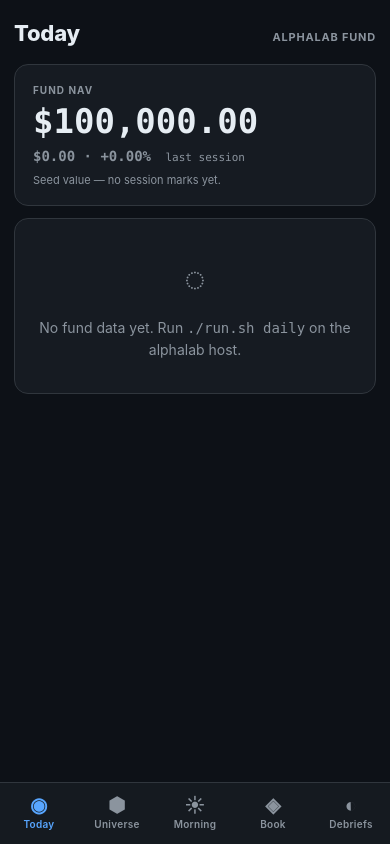
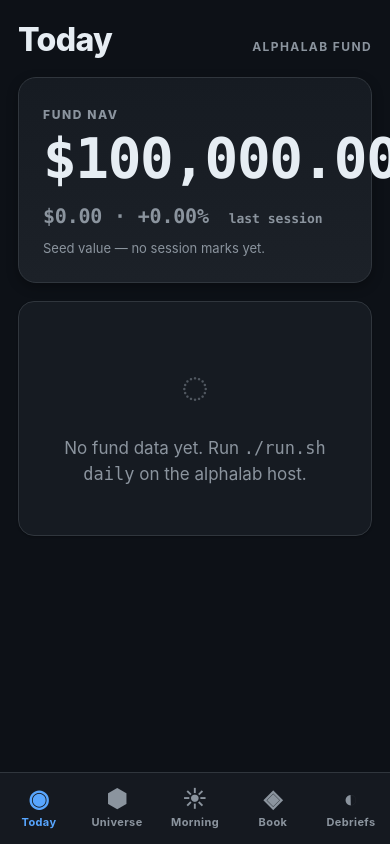
Before and after one commit to vishal0555/alphalens, a Flask app: page / in a window 390 px wide. Run offline with Flask 3, Linux system fonts and the light colour scheme; the visitor is signed in with stand-in values (Sample User, id 1); data that the repository does not hold is empty; some libraries are stand-ins or nearby versions.

Commit message:
Pro typography upgrade — bigger fonts, bolder hierarchy
The dashboard reads like a fund terminal now, not a card preview.

base.html:
  • Base font: 14px → 17px. SF Pro Display preferred; font-smoothing on.
  • Page width: 560px → 640px to breathe on tablets.
  • Page title: 22px → 32px, tighter letter-spacing.
  • Card headers: label 11px → 13px, padding 14×20.
  • Card body: 14×16 → 18×20, radius 14 → 16, subtle shadow.
  • Badges (posture / action / outcome / item-status / layer): all
    bumped from 10-11px to 12-13px, padding +1-2px, letter-spacing up.
  • Ticker symbols: weight 700 → 800, tighter spacing.
  • Bottom nav: height 62 → 72 for thumb reach; label 10 → 11, icon
    20 → 24.

dashboard.html:
  • NAV block: gradient bg, padding 28×24, radius 18, subtle shadow.
    Hero number 34px → 56px (the showstopper). PnL line 14 → 20px,
    bold, with "last session" trail in muted at 13px.
  • Posture thesis: 13 → 16px line-height 1.6.
  • Universe tiles: padding 14×16, gap 12, ticker 18px, weight 18px
    (both at -.01em).
  • Risks: 12 → 14px with thicker amber accent.
  • Today's book rows: ticker 17px, PnL 18px bold; realised row uses
    22px bold with uppercase label.
  • Lessons: 12 → 14px, scope tag bigger.

```diff
--- a/templates/base.html
+++ b/templates/base.html
@@ -28,75 +28,78 @@
     *, *::before, *::after { box-sizing: border-box; margin: 0; padding: 0; }
     html { scroll-behavior: smooth; overflow-x: hidden; }
     body {
-      font-family: -apple-system, BlinkMacSystemFont, 'Segoe UI', 'Inter', sans-serif;
+      font-family: -apple-system, BlinkMacSystemFont, 'SF Pro Display', 'Inter', 'Segoe UI', sans-serif;
       background: var(--bg);
       color: var(--text);
-      font-size: 14px;
-      line-height: 1.55;
+      font-size: 17px;
+      line-height: 1.5;
       overflow-x: hidden;
-      padding-bottom: calc(var(--nav-h) + env(safe-area-inset-bottom, 0px) + 12px);
+      padding-bottom: calc(var(--nav-h) + env(safe-area-inset-bottom, 0px) + 16px);
+      -webkit-font-smoothing: antialiased;
+      -moz-osx-font-smoothing: grayscale;
     }
-    .page { max-width: 560px; margin: 0 auto; padding: 16px 14px 0; }
+    .page { max-width: 640px; margin: 0 auto; padding: 22px 18px 0; }
 
     /* ── Top header (page title + small subtitle) ─────────── */
     .topbar {
       display: flex; align-items: baseline; justify-content: space-between;
-      margin-bottom: 14px;
+      margin-bottom: 20px;
     }
-    .topbar h1 { font-size: 22px; font-weight: 800; letter-spacing: -.01em; }
-    .topbar .sub { font-size: 11px; color: var(--muted); text-transform: uppercase; letter-spacing: .8px; font-weight: 700; }
+    .topbar h1 { font-size: 32px; font-weight: 800; letter-spacing: -.02em; line-height: 1.1; }
+    .topbar .sub { font-size: 12px; color: var(--muted); text-transform: uppercase; letter-spacing: 1.4px; font-weight: 700; }
 
     /* ── Cards ──────────────────────────────────────────── */
     .card {
       background: var(--bg2);
       border: 1px solid var(--border);
-      border-radius: 14px;
-      margin-bottom: 12px;
+      border-radius: 16px;
+      margin-bottom: 16px;
       overflow: hidden;
+      box-shadow: 0 1px 2px rgba(0,0,0,.25);
     }
     .card-header {
       background: var(--bg3);
       border-bottom: 1px solid var(--border);
-      padding: 11px 16px;
+      padding: 14px 20px;
       display: flex;
       justify-content: space-between;
       align-items: center;
       gap: 8px;
     }
-    .card-label { font-size: 11px; font-weight: 700; text-transform: uppercase; letter-spacing: .8px; color: var(--text); }
-    .card-sub   { font-size: 11px; color: var(--muted); }
-    .card-body  { padding: 14px 16px; }
-    .card-body.tight { padding: 6px 0; }
+    .card-label { font-size: 13px; font-weight: 800; text-transform: uppercase; letter-spacing: 1.2px; color: var(--text); }
+    .card-sub   { font-size: 13px; color: var(--muted); font-weight: 500; }
+    .card-body  { padding: 18px 20px; }
+    .card-body.tight { padding: 8px 0; }
 
     /* ── PnL / number colouring ─────────────────────────── */
     .pos { color: var(--green); }
     .neg { color: var(--red); }
     .flat { color: var(--muted); }
-    .num { font-variant-numeric: tabular-nums; font-family: ui-monospace, SFMono-Regular, Menlo, monospace; }
+    .num { font-variant-numeric: tabular-nums; font-family: 'SF Mono', ui-monospace, SFMono-Regular, Menlo, monospace; font-feature-settings: "tnum"; }
 
-    /* ── Badges ─────────────────────────────────────────── */
-    .badge { display: inline-flex; align-items: center; border-radius: 20px; padding: 3px 10px; font-size: 11px; font-weight: 700; letter-spacing: .04em; border: 1px solid transparent; white-space: nowrap; }
+    /* ── Badges (sized up for visibility) ──────────────── */
+    .badge { display: inline-flex; align-items: center; border-radius: 22px; padding: 5px 14px; font-size: 13px; font-weight: 800; letter-spacing: .06em; border: 1px solid transparent; white-space: nowrap; text-transform: uppercase; }
     .badge.aggressive { color: var(--green); background: var(--green-bg); border-color: var(--green-bd); }
     .badge.neutral    { color: var(--muted); background: var(--bg3);      border-color: var(--border); }
     .badge.defensive  { color: var(--red);   background: var(--red-bg);   border-color: var(--red-bd); }
 
-    .action { display: inline-block; padding: 2px 8px; border-radius: 10px; font-size: 10px; font-weight: 700; text-transform: uppercase; letter-spacing: .04em; border: 1px solid var(--border); background: var(--bg3); color: var(--muted); white-space: nowrap; }
+    .action { display: inline-block; padding: 4px 11px; border-radius: 11px; font-size: 12px; font-weight: 800; text-transform: uppercase; letter-spacing: .06em; border: 1px solid var(--border); background: var(--bg3); color: var(--muted); white-space: nowrap; }
     .action.enter_full    { color: var(--green); background: var(--green-bg); border-color: var(--green-bd); }
-    .action.scale_in_half { color: var(--accent); background: rgba(88,166,255,.10); border-color: rgba(88,166,255,.30); }
+    .action.scale_in_half { color: var(--accent); background: rgba(88,166,255,.12); border-color: rgba(88,166,255,.35); }
     .action.add           { color: var(--green); background: var(--green-bg); border-color: var(--green-bd); }
     .action.hold          { color: var(--muted); }
     .action.trim          { color: var(--amber); background: var(--amber-bg); border-color: var(--amber-bd); }
     .action.exit          { color: var(--red);   background: var(--red-bg);   border-color: var(--red-bd); }
 
-    .outcome { display: inline-block; padding: 2px 8px; border-radius: 10px; font-size: 10px; font-weight: 700; text-transform: uppercase; border: 1px solid var(--border); background: var(--bg3); color: var(--muted); }
+    .outcome { display: inline-block; padding: 4px 11px; border-radius: 11px; font-size: 12px; font-weight: 800; text-transform: uppercase; letter-spacing: .06em; border: 1px solid var(--border); background: var(--bg3); color: var(--muted); }
     .outcome.win       { color: var(--green); background: var(--green-bg); border-color: var(--green-bd); }
     .outcome.loss      { color: var(--red);   background: var(--red-bg);   border-color: var(--red-bd); }
     .outcome.breakeven { color: var(--muted); }
     .outcome.no_fill   { color: var(--amber); background: var(--amber-bg); border-color: var(--amber-bd); }
     .outcome.cancelled { color: var(--muted); border-style: dashed; }
 
-    .item-status { display: inline-block; padding: 2px 8px; border-radius: 10px; font-size: 10px; font-weight: 700; text-transform: uppercase; border: 1px solid var(--border); background: var(--bg3); color: var(--muted); }
-    .item-status.open           { color: var(--accent); background: rgba(88,166,255,.10); border-color: rgba(88,166,255,.30); }
+    .item-status { display: inline-block; padding: 4px 11px; border-radius: 11px; font-size: 12px; font-weight: 800; text-transform: uppercase; letter-spacing: .06em; border: 1px solid var(--border); background: var(--bg3); color: var(--muted); }
+    .item-status.open           { color: var(--accent); background: rgba(88,166,255,.12); border-color: rgba(88,166,255,.35); }
     .item-status.filled         { color: var(--amber); background: var(--amber-bg); border-color: var(--amber-bd); }
     .item-status.exited_target  { color: var(--green); background: var(--green-bg); border-color: var(--green-bd); }
     .item-status.exited_stop    { color: var(--red);   background: var(--red-bg);   border-color: var(--red-bd); }
@@ -105,8 +108,8 @@
     .item-status.expired,
     .item-status.cancelled      { color: var(--muted); }
 
-    /* Layer colour chips (8 AI-stack layers) */
-    .layer { display: inline-block; padding: 1px 7px; border-radius: 9px; font-size: 10px; font-weight: 700; border: 1px solid var(--border); background: var(--bg3); color: var(--muted); text-transform: lowercase; letter-spacing: .02em; }
+    /* Layer colour chips (8 AI-stack layers) — sized up */
+    .layer { display: inline-block; padding: 3px 10px; border-radius: 11px; font-size: 12px; font-weight: 700; border: 1px solid var(--border); background: var(--bg3); color: var(--muted); text-transform: lowercase; letter-spacing: .04em; }
     .layer.silicon     { color: #e3b341; border-color: rgba(227,179,65,.30); background: rgba(227,179,65,.08); }
     .layer.hyperscaler { color: #58a6ff; border-color: rgba(88,166,255,.30); background: rgba(88,166,255,.08); }
     .layer.power       { color: #d2a8ff; border-color: rgba(210,168,255,.30); background: rgba(210,168,255,.08); }
@@ -116,29 +119,30 @@
     .layer.device      { color: #ffa657; border-color: rgba(255,166,87,.30); background: rgba(255,166,87,.08); }
     .layer.sovereign   { color: #c9d1d9; border-color: var(--border); background: var(--bg3); }
 
-    .ticker { font-family: ui-monospace, SFMono-Regular, Menlo, monospace; color: var(--accent); font-weight: 700; }
+    .ticker { font-family: 'SF Mono', ui-monospace, SFMono-Regular, Menlo, monospace; color: var(--accent); font-weight: 800; letter-spacing: -.01em; }
     .muted { color: var(--muted); }
 
-    /* ── Tables ─────────────────────────────────────────── */
+    /* ── Rows ──────────────────────────────────────────── */
     .row {
       display: flex; align-items: center; justify-content: space-between;
-      padding: 10px 16px; border-bottom: 1px solid var(--border2);
+      padding: 14px 20px; border-bottom: 1px solid var(--border2);
     }
     .row:last-child { border-bottom: none; }
     .row a { color: var(--text); text-decoration: none; display: contents; }
-    .row-main { display: flex; flex-direction: column; gap: 3px; min-width: 0; flex: 1; }
-    .row-meta { font-size: 11px; color: var(--muted); }
-    .row-right { display: flex; flex-direction: column; align-items: flex-end; gap: 3px; flex-shrink: 0; }
+    .row-main { display: flex; flex-direction: column; gap: 5px; min-width: 0; flex: 1; }
+    .row-meta { font-size: 13px; color: var(--muted); }
+    .row-right { display: flex; flex-direction: column; align-items: flex-end; gap: 4px; flex-shrink: 0; }
 
-    /* ── Bottom nav (5 tabs) ────────────────────────────── */
+    /* ── Bottom nav (5 tabs) — taller for thumb reach ─── */
+    :root { --nav-h: 72px; }
     .bottom-nav {
       position: fixed;
       bottom: 0; left: 0; right: 0;
       height: calc(var(--nav-h) + env(safe-area-inset-bottom, 0px));
       padding-bottom: env(safe-area-inset-bottom, 0px);
-      background: rgba(22,27,34,.97);
-      backdrop-filter: blur(12px);
-      -webkit-backdrop-filter: blur(12px);
+      background: rgba(22,27,34,.96);
+      backdrop-filter: blur(16px);
+      -webkit-backdrop-filter: blur(16px);
       border-top: 1px solid var(--border);
       display: flex;
       z-index: 200;
@@ -149,20 +153,20 @@
       flex-direction: column;
       align-items: center;
       justify-content: center;
-      gap: 2px;
+      gap: 3px;
       color: var(--muted);
       text-decoration: none;
-      font-size: 10px;
-      font-weight: 600;
-      letter-spacing: .3px;
+      font-size: 11px;
+      font-weight: 700;
+      letter-spacing: .4px;
       -webkit-tap-highlight-color: transparent;
       transition: color .15s;
     }
     .bottom-nav a.active { color: var(--accent); }
-    .nav-icon { font-size: 20px; line-height: 1; }
+    .nav-icon { font-size: 24px; line-height: 1; }
 
-    .empty-state { text-align: center; padding: 32px 16px; color: var(--muted); }
-    .empty-icon  { font-size: 36px; margin-bottom: 10px; }
+    .empty-state { text-align: center; padding: 48px 20px; color: var(--muted); }
+    .empty-icon  { font-size: 48px; margin-bottom: 14px; opacity: .5; }
   </style>
   {% block head %}{% endblock %}
 </head>
--- a/templates/dashboard.html
+++ b/templates/dashboard.html
@@ -4,40 +4,45 @@
 {% block head %}
 <style>
   .nav-block {
-    background: var(--bg2);
+    background: linear-gradient(180deg, var(--bg2) 0%, var(--bg3) 100%);
     border: 1px solid var(--border);
-    border-radius: 14px;
-    padding: 18px 18px 16px;
-    margin-bottom: 12px;
+    border-radius: 18px;
+    padding: 28px 24px 24px;
+    margin-bottom: 18px;
+    box-shadow: 0 4px 12px rgba(0,0,0,.30);
   }
-  .nav-label { font-size: 10px; font-weight: 700; letter-spacing: 1px; text-transform: uppercase; color: var(--muted); }
-  .nav-value { font-size: 34px; font-weight: 800; margin-top: 4px; line-height: 1.1; }
-  .nav-pnl   { font-size: 14px; font-weight: 700; margin-top: 6px; }
-  .nav-meta  { font-size: 11px; color: var(--muted); margin-top: 4px; }
+  .nav-label { font-size: 12px; font-weight: 800; letter-spacing: 1.6px; text-transform: uppercase; color: var(--muted); }
+  .nav-value { font-size: 56px; font-weight: 800; margin-top: 6px; line-height: 1.05; letter-spacing: -.025em; }
+  .nav-pnl   { font-size: 20px; font-weight: 800; margin-top: 12px; letter-spacing: -.01em; }
+  .nav-pnl .ago { color: var(--muted); font-size: 13px; font-weight: 600; margin-left: 8px; letter-spacing: 0; }
+  .nav-meta  { font-size: 13px; color: var(--muted); margin-top: 8px; }
 
-  .thesis { padding: 12px 16px; font-size: 13px; line-height: 1.6; }
-  .regime-line { font-size: 11px; color: var(--muted); margin-top: 8px; }
+  .thesis { padding: 18px 20px; font-size: 16px; line-height: 1.6; }
+  .regime-line { font-size: 14px; color: var(--muted); padding: 0 20px 16px; line-height: 1.55; }
+  .regime-line strong { color: var(--text); }
 
   .uni-grid {
     display: grid;
     grid-template-columns: repeat(2, 1fr);
-    gap: 8px;
-    padding: 12px;
+    gap: 12px;
+    padding: 16px;
   }
   .uni-tile {
     background: var(--bg3); border: 1px solid var(--border);
-    border-radius: 10px; padding: 10px 12px;
-    display: flex; flex-direction: column; gap: 4px;
+    border-radius: 12px; padding: 14px 16px;
+    display: flex; flex-direction: column; gap: 8px;
+    transition: border-color .15s;
   }
   .uni-tile .top { display: flex; justify-content: space-between; align-items: baseline; gap: 6px; }
-  .uni-tile .weight { font-size: 13px; font-weight: 800; }
+  .uni-tile .ticker { font-size: 18px; }
+  .uni-tile .weight { font-size: 18px; font-weight: 800; letter-spacing: -.01em; }
 
-  .risk { padding: 8px 12px; background: var(--amber-bg); border: 1px solid var(--amber-bd); border-left: 3px solid var(--amber); border-radius: 6px; font-size: 12px; margin: 6px 16px; }
+  .risk { padding: 12px 16px; background: var(--amber-bg); border: 1px solid var(--amber-bd); border-left: 4px solid var(--amber); border-radius: 8px; font-size: 14px; line-height: 1.5; margin: 8px 20px; }
 
-  .lesson { padding: 8px 16px; border-bottom: 1px solid var(--border2); font-size: 12px; line-height: 1.5; }
+  .lesson { padding: 14px 20px; border-bottom: 1px solid var(--border2); font-size: 14px; line-height: 1.55; }
   .lesson:last-child { border-bottom: none; }
   .lesson .when { color: var(--muted); font-style: italic; }
-  .lesson .scope-tag { display: inline-block; padding: 1px 6px; border-radius: 8px; background: var(--bg3); border: 1px solid var(--border); font-size: 9px; font-weight: 700; text-transform: uppercase; letter-spacing: .04em; color: var(--muted); margin-right: 6px; }
+  .lesson .scope-tag { display: inline-block; padding: 3px 9px; border-radius: 9px; background: var(--bg3); border: 1px solid var(--border); font-size: 11px; font-weight: 800; text-transform: uppercase; letter-spacing: .06em; color: var(--muted); margin-right: 8px; }
 </style>
 {% endblock %}
 
@@ -64,7 +69,7 @@
     {% set pct = (pnl / nav.starting_nav * 100) if nav.starting_nav else None %}
     <div class="nav-pnl num {{ pnl | pnl_class }}">
       {{ pnl | signed_money }}{% if pct is not none %} · {{ pct | signed_pct }}{% endif %}
-      <span class="muted" style="font-size:11px; font-weight:500; margin-left:6px;">last session</span>
+      <span class="ago">last session</span>
     </div>
     <div class="nav-meta">
       {% if nav.seed %}
@@ -139,7 +144,7 @@
     {% for it in items %}
     <div class="row">
       <div class="row-main">
-        <span><span class="ticker">{{ it.ticker }}</span> <span class="muted num" style="font-size:11px;">×{{ it.size_shares }}</span></span>
+        <span><span class="ticker" style="font-size:17px;">{{ it.ticker }}</span> <span class="muted num" style="font-size:14px;">×{{ it.size_shares }}</span></span>
         <span class="row-meta">
           <span class="item-status {{ it.status }}">{{ it.status }}</span>
         </span>
@@ -147,9 +152,9 @@
       <div class="row-right">
         {% if it.entry_fill_price and it.exit_fill_price %}
           {% set pnl = (it.exit_fill_price - it.entry_fill_price) * it.size_shares %}
-          <span class="num {{ pnl | pnl_class }}">{{ pnl | signed_money }}</span>
+          <span class="num {{ pnl | pnl_class }}" style="font-size:18px; font-weight:800;">{{ pnl | signed_money }}</span>
         {% elif it.entry_fill_price %}
-          <span class="num muted">@ {{ '%.2f'|format(it.entry_fill_price) }}</span>
+          <span class="num muted" style="font-size:15px;">@ {{ '%.2f'|format(it.entry_fill_price) }}</span>
         {% else %}
           <span class="muted num">—</span>
         {% endif %}
@@ -157,9 +162,9 @@
     </div>
     {% endfor %}
     {% if realised is not none %}
-    <div class="row" style="background: var(--bg3); padding: 11px 16px; border-top: 1px solid var(--border);">
-      <div class="row-main"><strong>Realised PnL</strong></div>
-      <div class="row-right"><span class="num {{ realised | pnl_class }}" style="font-weight: 700;">{{ realised | signed_money }}</span></div>
+    <div class="row" style="background: var(--bg3); padding: 16px 20px; border-top: 1px solid var(--border);">
+      <div class="row-main"><strong style="font-size:15px; letter-spacing:.04em; text-transform:uppercase; color:var(--muted); font-weight:800;">Realised P&amp;L</strong></div>
+      <div class="row-right"><span class="num {{ realised | pnl_class }}" style="font-weight: 800; font-size:22px; letter-spacing:-.01em;">{{ realised | signed_money }}</span></div>
     </div>
     {% endif %}
   </div>
```
